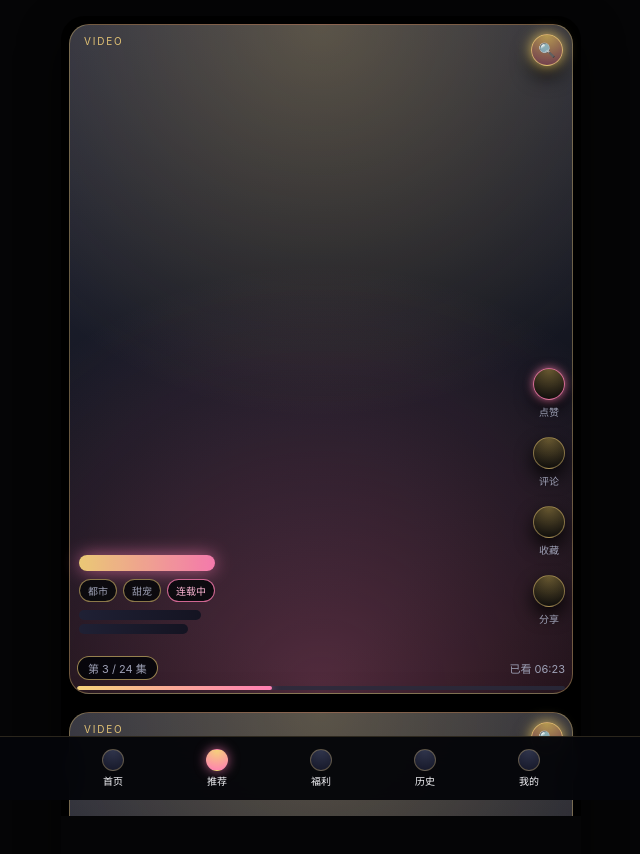
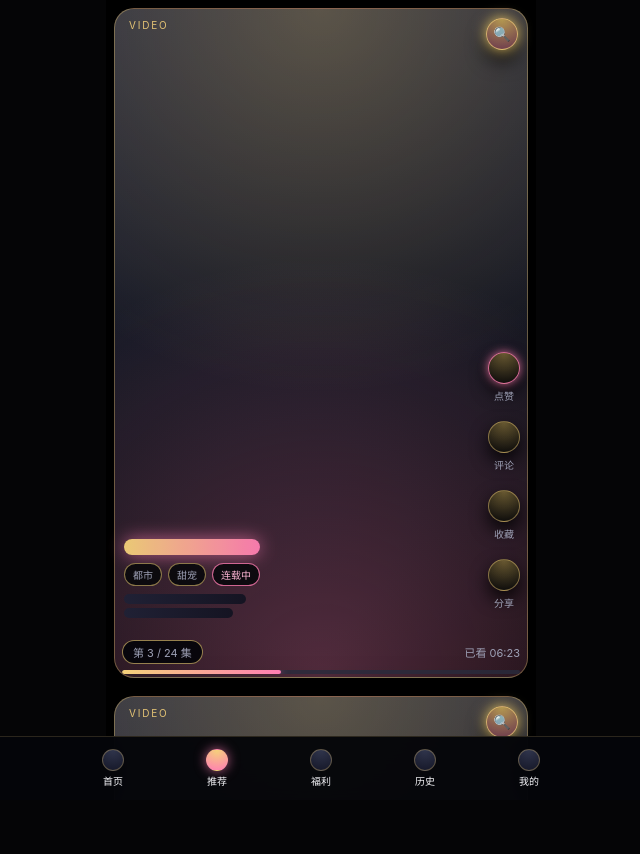
Before and after one commit to luohan245-max/xinqianduan, a plain HTML site: page pages/2.推荐页.html in a window 1280 px wide. Shown: the whole page, without its empty margins (319-959 px from the left). Drawn offline with Linux system fonts and the light colour scheme.

Commit message:
Update 2.推荐页.html

```diff
--- a/pages/2.推荐页.html
+++ b/pages/2.推荐页.html
@@ -36,7 +36,7 @@
       min-height: 100vh;
     }
 
-    .app {
+    .page {
       width: 100%;
       max-width: 430px;
       min-height: 100vh;
@@ -46,12 +46,13 @@
       overflow: hidden;
     }
 
+    /* 和 index.html 一致：不在 PC 上变成 520 壳、不加外边距/圆角/阴影 */
     @media (min-width: 768px) {
-      .app {
-        max-width: 520px;
-        margin: 16px auto;
-        border-radius: 24px;
-        box-shadow: var(--shadow-soft);
+    .page {
+      max-width: 430px;
+      margin: 0 auto;
+      border-radius: 0;
+      box-shadow: none;
       }
     }
 
@@ -356,7 +357,7 @@
   </style>
 </head>
 <body>
-  <div class="app">
+  <div class="page">
     <!-- Reels 刷剧流 -->
     <div class="feed-scroll">
 
```
